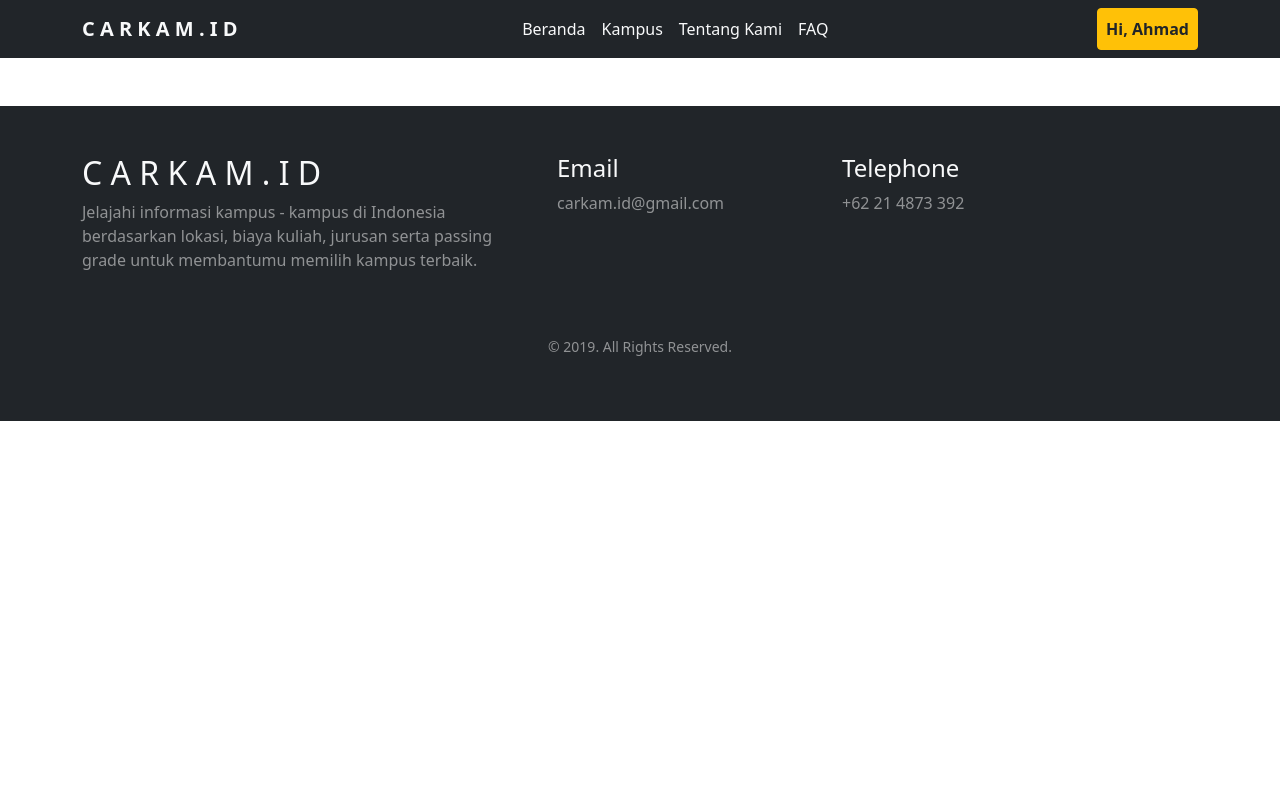
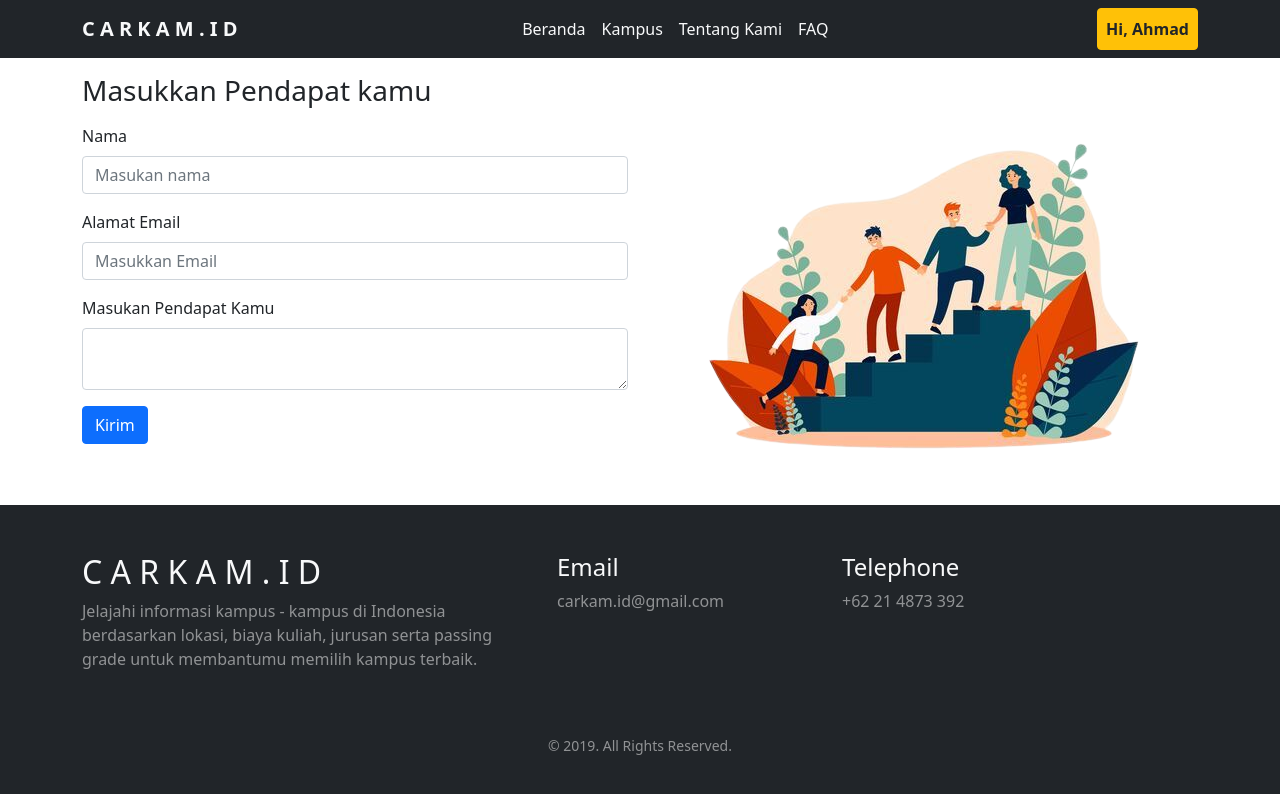
Before and after one commit to ariopri/Carkam, a React (Create React App) app in the folder front_end/: page /review in a window 1280 px wide. Shown: the top 794 px of the page. Built offline with nearby package versions, Linux system fonts and the light colour scheme.

Commit message:
Page Review Mahasiswa -> Done

```diff
--- a/front_end/src/App.js
+++ b/front_end/src/App.js
@@ -10,6 +10,7 @@ import { BrowserRouter as Router, Routes, Route } from "react-router-dom";
 import FAQ from "./components/FAQ";
 import Kampus from "./components/Kampus";
 import DetailKampus from "./components/DetailKampus";
+import Masukkanreview from "./components/Masukkanreview";
 function App() {
   return (
     <>
@@ -23,6 +24,7 @@ function App() {
           <Route path="/FAQ" element={<FAQ />} />
           <Route path="/Kampus" element={<Kampus />} />
           <Route path="/detailkampus" element={<DetailKampus />} />
+          <Route path="/review" element={<Masukkanreview />} />
         </Routes>
       </Router>
       <Footer />
--- a/front_end/src/components/DetailKampusItem/InfoKampus.jsx
+++ b/front_end/src/components/DetailKampusItem/InfoKampus.jsx
@@ -41,10 +41,6 @@ const InfoKampus = () => {
                         </button>
                       </div>
                     </div>
-                    {/* <footer className="blockquote-footer">
-                      Someone famous in{" "}
-                      <cite title="Source Title">Source Title</cite>
-                    </footer> */}
                   </blockquote>
                 </Card.Body>
               </Card>
--- /dev/null
+++ b/front_end/src/components/Masukkanreview.jsx
@@ -0,0 +1,45 @@
+import { Container } from "react-bootstrap";
+
+import Button from "react-bootstrap/Button";
+import Form from "react-bootstrap/Form";
+
+import gambarasik from "./MasukkanreviewItem/image/iniprofil.png";
+const Masukkanreview = (props) => {
+  return (
+    <>
+      <Container>
+        <div className="pt-3">
+          <h3>Masukkan Pendapat kamu</h3>
+          <div class="row pt-2">
+            <div class="col-md-6">
+              <Form>
+                <Form.Group className="mb-3">
+                  <Form.Label>Nama</Form.Label>
+                  <Form.Control type="text" placeholder="Masukan nama" />
+                </Form.Group>
+
+                <Form.Group className="mb-3">
+                  <Form.Label>Alamat Email</Form.Label>
+                  <Form.Control type="email" placeholder="Masukkan Email" />
+                </Form.Group>
+                <Form.Group className="mb-3">
+                  <Form.Label>Masukan Pendapat Kamu</Form.Label>
+                  <textarea class="form-control"></textarea>
+                </Form.Group>
+                <Button variant="primary" type="submit">
+                  Kirim
+                </Button>
+              </Form>
+            </div>
+            <div class="col-md-6">
+              <center>
+                <img src={gambarasik} alt="" />
+              </center>
+            </div>
+          </div>
+        </div>
+      </Container>
+    </>
+  );
+};
+export default Masukkanreview;
```
Also changed, not shown: front_end/src/components/MasukkanreviewItem/image/iniprofil.png (added).
